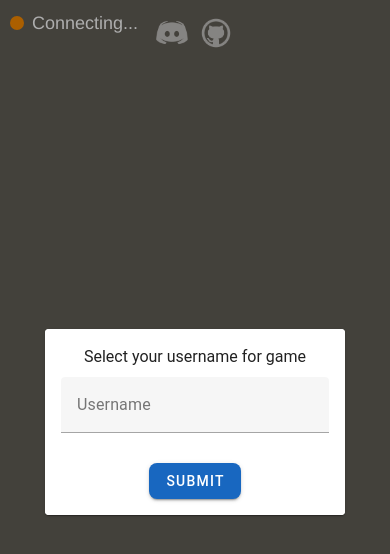
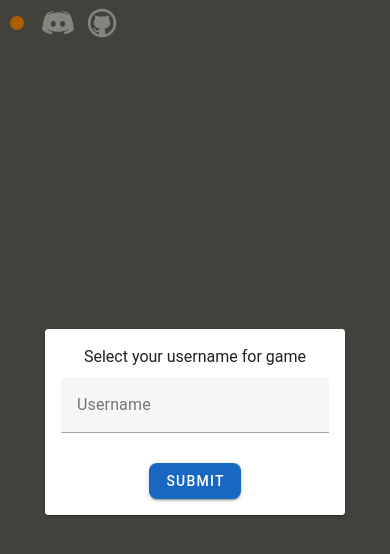
Before and after one commit to Razdva122/avalon, a Vue app in the folder packages/ui/: page / in a window 390 px wide. Shown: the top 554 px of the page. Built offline with nearby package versions, Linux system fonts and the light colour scheme; no server answers.

Commit message:
minimal mobile version working

```diff
--- a/packages/ui/public/index.html
+++ b/packages/ui/public/index.html
@@ -3,7 +3,7 @@
   <head>
     <meta charset="utf-8" />
     <meta http-equiv="X-UA-Compatible" content="IE=edge" />
-    <meta name="viewport" content="width=device-width,initial-scale=1.0" />
+    <meta name="viewport" content="width=device-width, initial-scale=1.0" />
     <meta name="description" content="A free platform for playing the board game 'The Resistance: Avalon'" />
     <link rel="apple-touch-icon" sizes="180x180" href="<%= BASE_URL %>apple-touch-icon.png" />
     <link rel="icon" type="image/png" sizes="32x32" href="<%= BASE_URL %>favicon-32x32.png" />
--- a/packages/ui/src/components/feedback/ConnectStatus.vue
+++ b/packages/ui/src/components/feedback/ConnectStatus.vue
@@ -1,7 +1,7 @@
 <template>
   <div class="d-flex flex-row align-center justify-center">
     <div :class="state.class" class="rounded-circle circle"></div>
-    <div class="ml-2 text-white">{{ state.text }}</div>
+    <div class="ml-2 text-white connection-state">{{ state.text }}</div>
   </div>
 </template>
 
@@ -41,4 +41,10 @@ export default defineComponent({
   width: 14px;
   height: 14px;
 }
+
+@media only screen and (max-width: 600px) {
+  .connection-state {
+    display: none;
+  }
+}
 </style>
--- a/packages/ui/src/components/feedback/Socials.vue
+++ b/packages/ui/src/components/feedback/Socials.vue
@@ -16,7 +16,7 @@ export default defineComponent({});
 </script>
 
 <style scoped lang="scss">
-.social-button {
+.v-btn.social-button {
   padding: 0px;
   width: 32px;
   height: 32px;
--- a/packages/ui/src/components/game/board/Board.vue
+++ b/packages/ui/src/components/game/board/Board.vue
@@ -226,7 +226,24 @@ export default defineComponent({
   align-items: center;
   justify-content: center;
   position: relative;
-  width: 100vw;
+}
+
+@media only screen and (max-width: 600px) and (min-width: 500px) {
+  .board-container {
+    transform: scale(0.8);
+  }
+}
+
+@media only screen and (max-width: 500px) and (min-width: 420px) {
+  .board-container {
+    transform: scale(0.7);
+  }
+}
+
+@media only screen and (max-width: 420px) {
+  .board-container {
+    transform: scale(0.6);
+  }
 }
 
 .actions-container {
```
